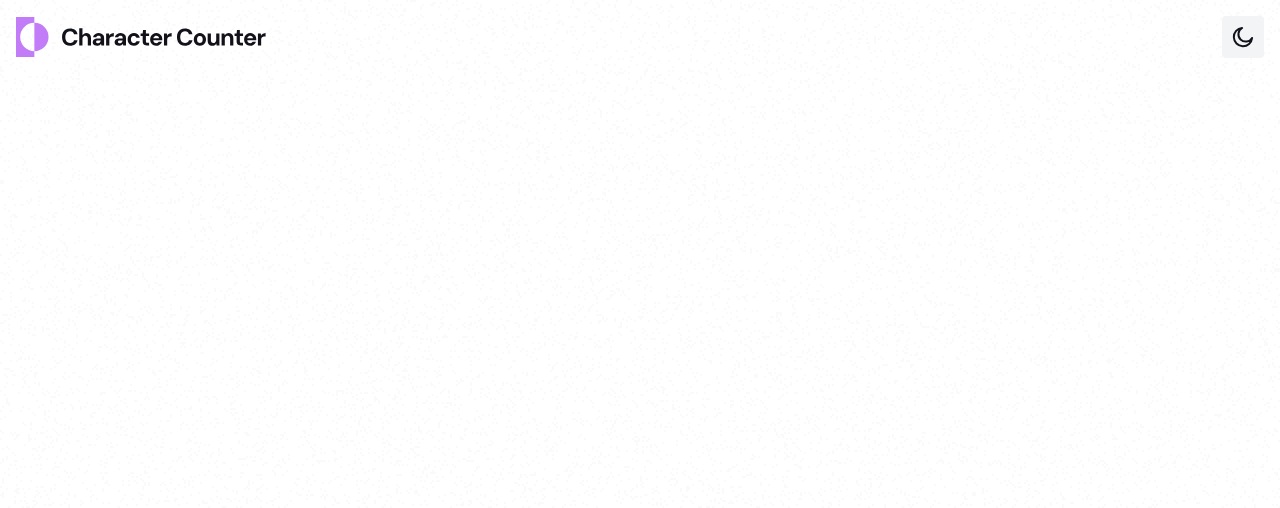
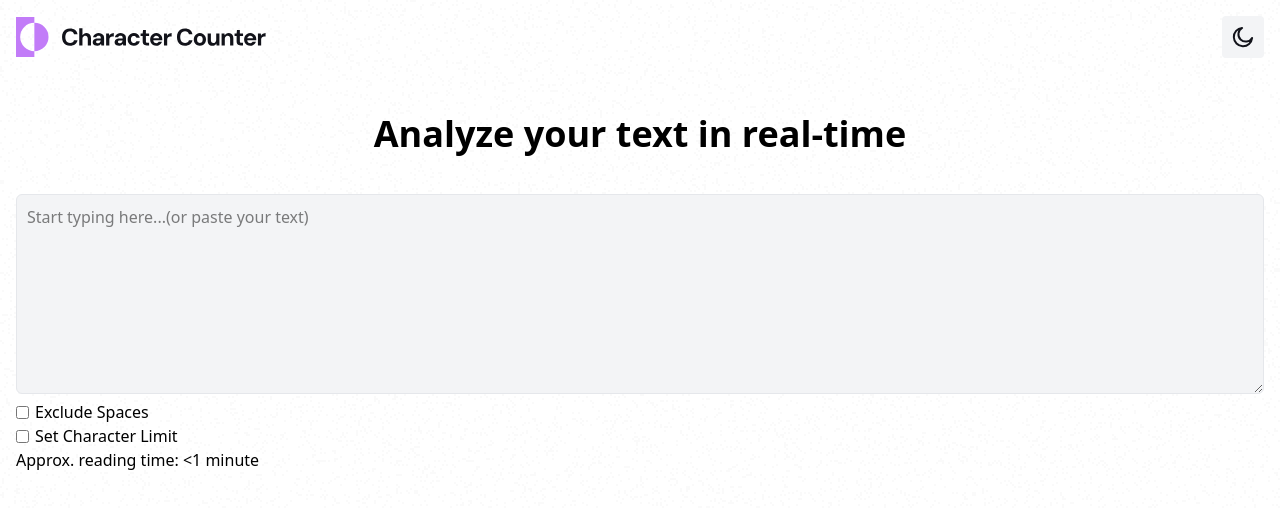
Before and after one commit to SergiuStancioiu/character-counter, a Vue app: page / in a window 1280 px wide. Shown: the top 508 px of the page. Built offline with nearby package versions, Linux system fonts and the light colour scheme.

Commit message:
Working on TextContent component

```diff
--- a/src/App.vue
+++ b/src/App.vue
@@ -1,7 +1,11 @@
 <script setup lang="ts">
 import Header from './components/Header.vue';
+import TextContent from './components/TextContent.vue';
 </script>
 
 <template>
   <Header />
+  <main>
+    <TextContent />
+  </main>
 </template>
--- /dev/null
+++ b/src/components/Checkbox.vue
@@ -0,0 +1,14 @@
+<script setup lang="ts">
+const props = defineProps({
+  id: { type: String, required: true },
+  label: { type: String, required: true },
+  name: { type: String, required: true },
+});
+</script>
+
+<template>
+  <div class="flex items-center gap-1.5 justify-start">
+    <input type="checkbox" :name="props.name" :id="props.id" />
+    <label class="dark:text-white" :for="props.id">{{ props.label }}</label>
+  </div>
+</template>
--- /dev/null
+++ b/src/components/TextContent.vue
@@ -0,0 +1,36 @@
+<script setup lang="ts">
+import Checkbox from './Checkbox.vue';
+</script>
+
+<template>
+  <div class="px-4">
+    <div class="flex flex-col gap-10">
+      <h1
+        class="text-black text-4xl pt-10 text-center font-bold dark:text-white"
+      >
+        Analyze your text in real-time
+      </h1>
+      <div>
+        <textarea
+          class="w-full border border-gray-200 bg-gray-100 pl-2.5 pt-2.5 h-50 rounded-md"
+          name="analyze-text"
+          id="analyze-text"
+          placeholder="Start typing here...(or paste your text)"
+        ></textarea>
+        <div>
+          <Checkbox
+            id="exclude-spaces"
+            label="Exclude Spaces"
+            name="exclude-spaces"
+          />
+          <Checkbox
+            id="set-character-limit"
+            label="Set Character Limit"
+            name="set-character-limit"
+          />
+        </div>
+      </div>
+    </div>
+    <div class="dark:text-white">Approx. reading time: &lt;1 minute</div>
+  </div>
+</template>
```
